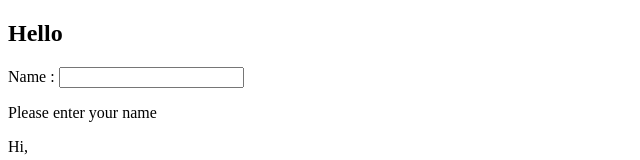
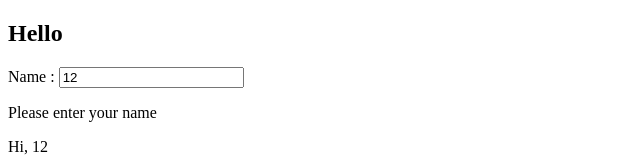
Before and after one commit to benbaroque/angular13, an Angular app: page / in a window 1280 px wide. Shown: the top 160 px of the page, without its empty margins (0-640 px from the left). Built offline with nearby package versions, Linux system fonts and the light colour scheme.

Commit message:
binding propertie in element

```diff
--- a/src/app/app.component.html
+++ b/src/app/app.component.html
@@ -1,4 +1,4 @@
 <h2>Hello</h2>
-Name : <input type="text" #myname (input)="doSomeThing(myname.value)" />
+Name : <input type="text" [value]="name" #myname (input)="doSomeThing(myname.value)" />
 <p>Please enter your name</p>
 <p>Hi, {{name}}</p>
--- a/src/app/app.component.ts
+++ b/src/app/app.component.ts
@@ -6,7 +6,7 @@ import { Component } from '@angular/core';
   styleUrls: ['./app.component.css']
 })
 export class AppComponent {
-  name = '';
+  name = '12';
 
   doSomeThing(newName: string){
     this.name = newName;
```
